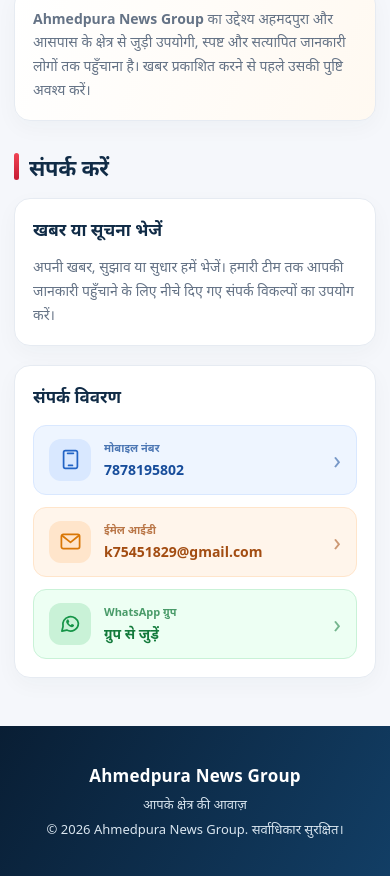
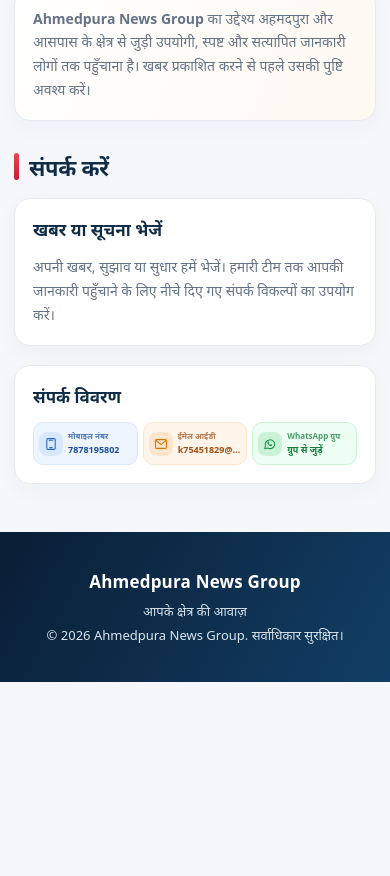
Before and after one commit to K7545/ahmedpura-news-group, a plain HTML site: page index.html in a window 390 px wide. Shown: the part 1840-2716 px from the top of the page. After the commit the page ends 2522 px from the top, so only its background shows below. Drawn offline with Linux system fonts and the light colour scheme.

Commit message:
Make contact details compact in one row

```diff
--- a/index.html
+++ b/index.html
@@ -107,6 +107,25 @@ footer strong{font-size:17px;letter-spacing:.2px}
  .hero-actions{gap:8px}
 }
 
+
+/* Compact single-row contact details */
+.contact-links{display:grid;grid-template-columns:repeat(3,minmax(0,1fr));gap:8px;margin-top:12px}
+.contact-card{gap:7px;padding:8px 9px;border-radius:10px;min-width:0;overflow:hidden}
+.contact-icon-wrap{width:28px;height:28px;flex:0 0 28px;border-radius:8px}
+.contact-icon-wrap svg{width:16px;height:16px}
+.contact-copy{gap:1px;min-width:0}
+.contact-copy small{font-size:9px;white-space:nowrap}
+.contact-copy strong{font-size:10px;white-space:nowrap;overflow:hidden;text-overflow:ellipsis}
+.contact-arrow{display:none}
+@media(max-width:420px){
+ .contact-links{gap:5px}
+ .contact-card{gap:5px;padding:7px 5px}
+ .contact-icon-wrap{width:24px;height:24px;flex-basis:24px}
+ .contact-icon-wrap svg{width:14px;height:14px}
+ .contact-copy small{font-size:8px}
+ .contact-copy strong{font-size:9px}
+}
+
 </style>
 </head>
 <body>
```
